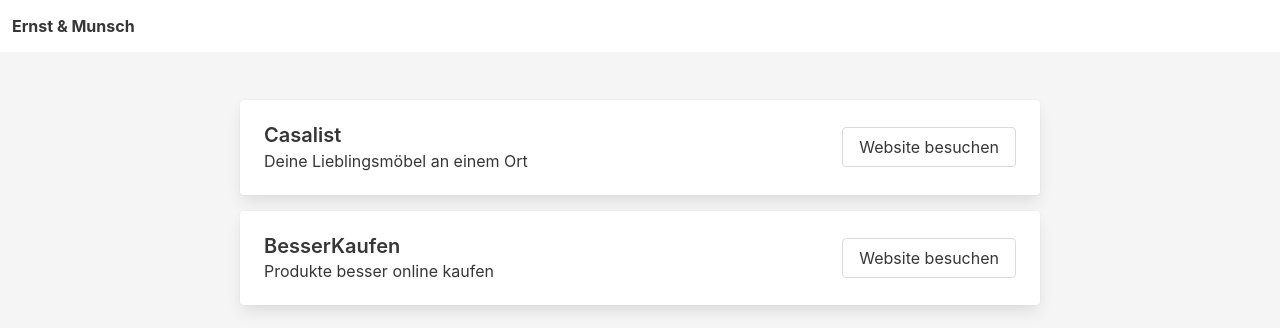
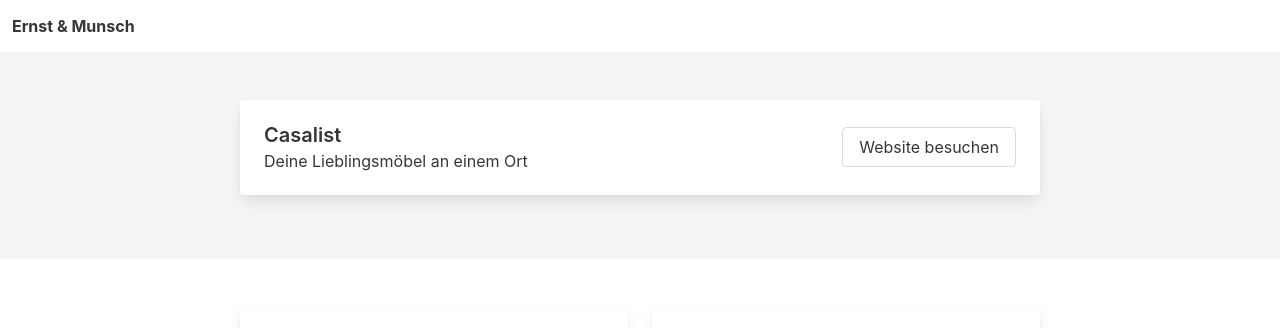
Before and after one commit to casalist/ernstmunsch.de, a website: page index.html in a window 1280 px wide. Shown: the top 328 px of the page. Drawn offline with Linux system fonts and the light colour scheme.

Commit message:
Remove besser.kaufen

```diff
--- a/index.html
+++ b/index.html
@@ -29,19 +29,6 @@
                         </div>
                         <div class="column is-narrow">
                             <a href="https://casalist.de" target="_blank" class="button is-hollow" title="Casalist">Website besuchen</a>
-                        </div>
-                    </div>
-                </div>
-            </div>
-            <div class="card">
-                <div class="card-content">
-                    <div class="columns is-vcentered">
-                        <div class="column">
-                            <p class="title is-5 has-text-dark">BesserKaufen</p>
-                            <p class="subtitle is-6 has-text-dark">Produkte besser online kaufen</p>
-                        </div>
-                        <div class="column is-narrow">
-                            <a href="https://besser.kaufen" target="_blank" class="button" title="BesserKaufen">Website besuchen</a>
                         </div>
                     </div>
                 </div>
```
